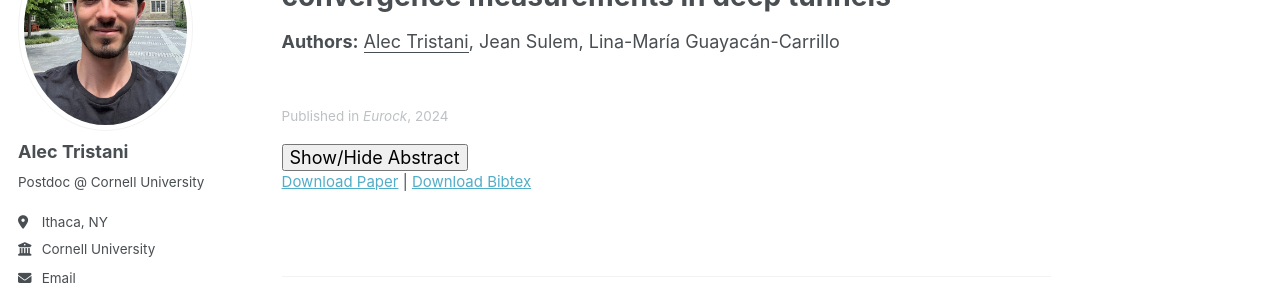
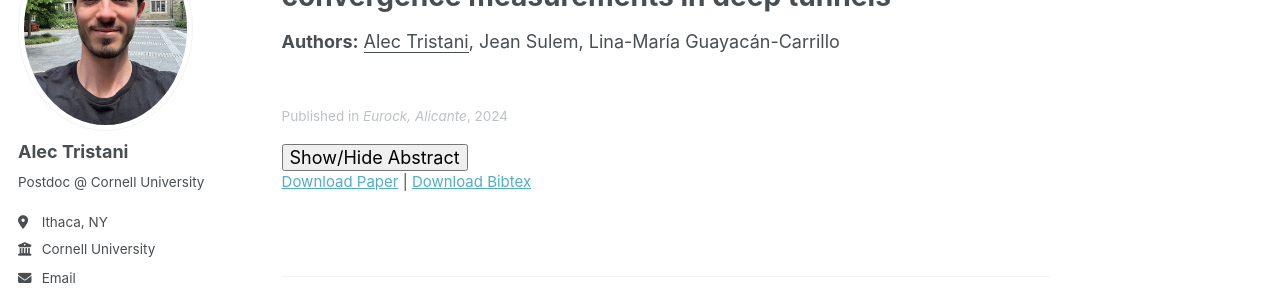
Before and after one commit to Alec-YT/Alec-YT.github.io, a Jekyll site: the page built from _publications/2024-08-Alicante-paper.md, in a window 1280 px wide. Shown: the part 173-473 px from the top of the page. Built offline with Jekyll 4.4.1, drawn with Linux system fonts in a browser that asks for light colours; some web fonts are replaced; a script bundle is joined from its source files by our own code; library files that are not in the unit come from our copies; some of the changed lines change nothing that is shown.

Commit message:
Update 2024-08-Alicante-paper.md

```diff
--- a/_publications/2024-08-Alicante-paper.md
+++ b/_publications/2024-08-Alicante-paper.md
@@ -12,17 +12,16 @@
   teaser: "publications/Optimization_smp2.png"
 excerpt: "A new closed-form solution is derived for a fractional viscoelastic-plastic ground. Assuming instantaneous excavation, convergence measurements are back-analyzed using least-squares optimization to determine the constitutive parameters. The methodology is demonstrated on the Saint-Martin-La-Porte access gallery to showcase the performance of the approach."
 date: 2024-06-15
-venue: 'Eurock'
+venue: 'Eurock, Alicante'
 paperurl: 'https://www.taylorfrancis.com/chapters/edit/10.1201/9781003429234-158/optimization-search-characterize-time-dependent-behavior-rock-mass-based-convergence-measurements-deep-tunnels-tristani-sulem-guayac%C3%A1n-carrillo'
 bibtex: |
-  @inproceedings{tristani2025physics,
-    title={A physics-informed machine learning surrogate model to assess the long-term ground-lining interaction in viscoelastic plastic grounds.},
-    author={Tristani, A and Guayac{\'a}n-Carrillo, LM and Sulem, J},
-    booktitle={ARMA US Rock Mechanics/Geomechanics Symposium},
-    pages={D041S056R001},
+  @incollection{tristani2024optimization,
+    title={Optimization search to characterize the time-dependent behavior of rock mass based on convergence measurements in deep tunnels},
+    author={Tristani, A and Sulem, J and Guayac{\'a}n-Carrillo, LM},
+    booktitle={New Challenges in Rock Mechanics and Rock Engineering},
+    pages={1037--1043},
     year={2024},
-    organization={ARMA},
-    doi={https://doi.org/10.56952/ARMA-2025-0533}
+    publisher={CRC Press}
   }
 abstract:
   The aim of the study is to back analyze the constitutive parameters of the ground from in-situ convergence measurements in tunnels. Considering an instantaneous excavation, a viscoelastic plastic constitutive law is used to characterize the behavior of the ground. The time-dependent effects are described according to a fractional viscoelastic model. Then, using an empirical law to extrapolate the convergences to the long term, the parameters of the constitutive law are calibrated through an optimization process based on the least squares method. Synthetic data and convergences measured from the Saint-Martin-La-Porte access gallery are used to illustrate the performance of the approach. Results show a good fit of the convergence curve. This process could therefore be used as a way to automatically calibrate the constitutive parameters from in-situ data. It could also be generalized to other relevant constitutive models of the ground.
```
